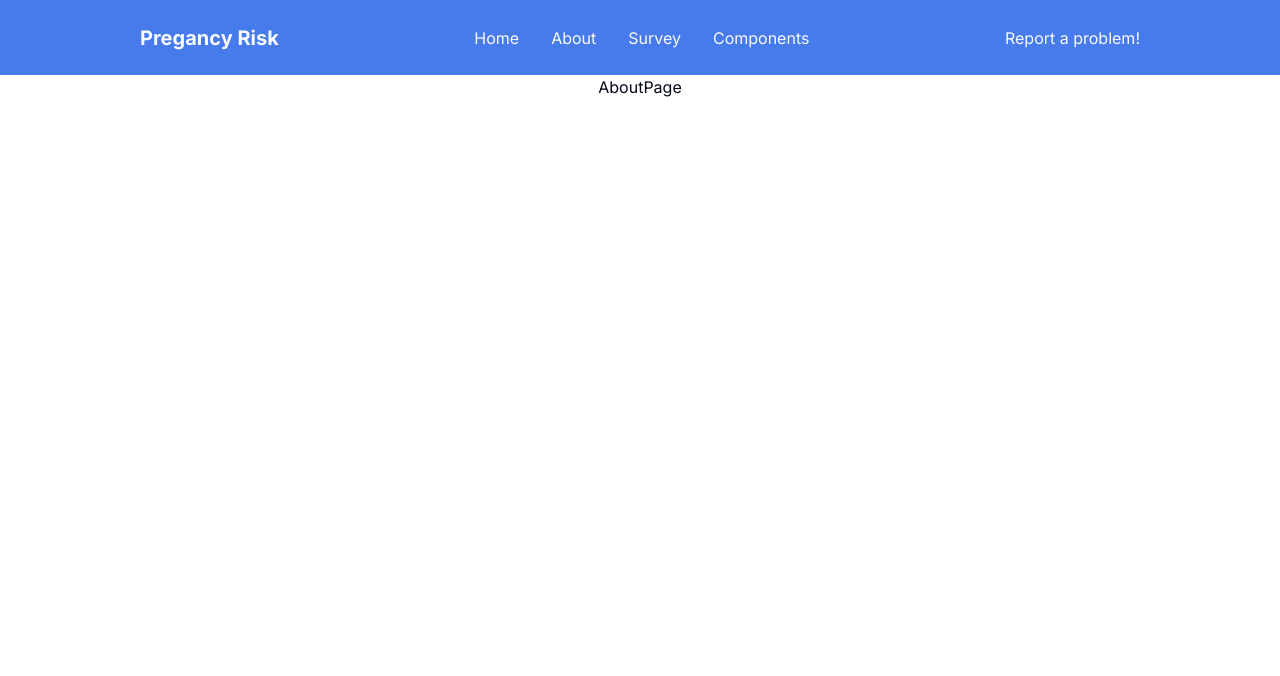
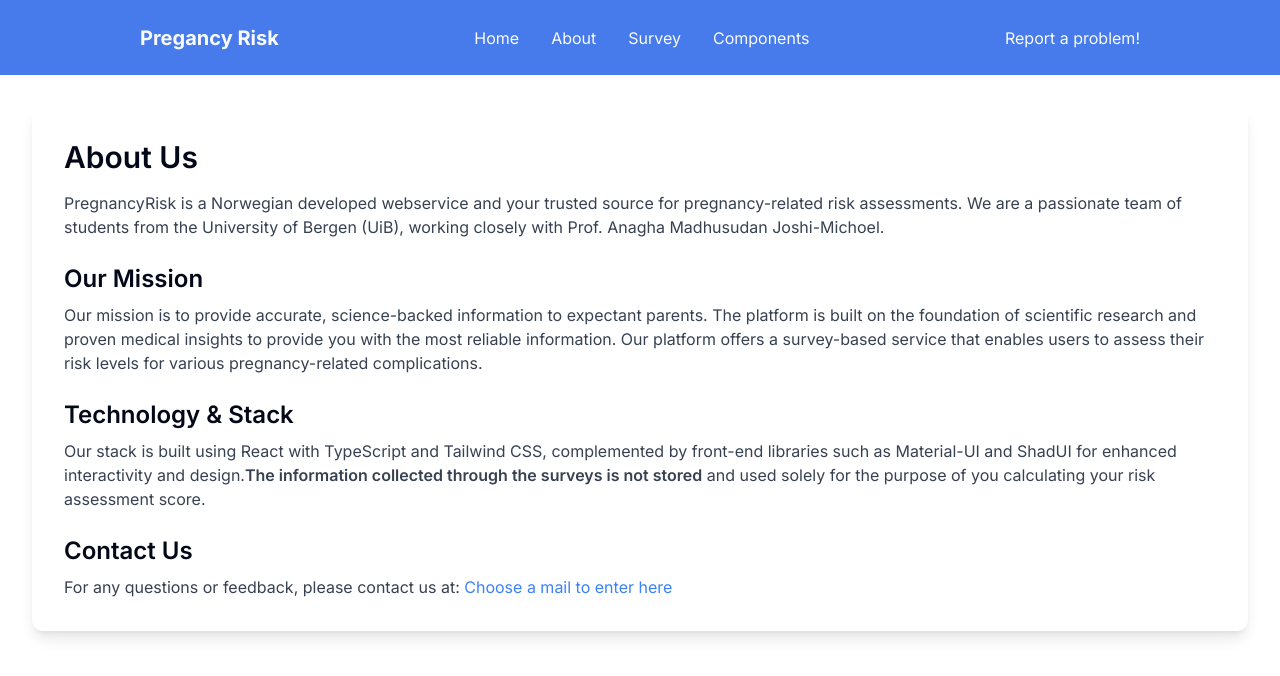
Before and after one commit to INF219-pregnancy-risk/pregnancy-risk, a Next.js app: page /about in a window 1280 px wide. Shown: the top 676 px of the page. Built offline with nearby package versions, Linux system fonts and the light colour scheme.

Commit message:
initial about page

```diff
--- a/src/app/about/page.tsx
+++ b/src/app/about/page.tsx
@@ -1,7 +1,39 @@
-import React from "react";
+import React from 'react';
 
 const AboutPage = () => {
-  return <div className="">AboutPage</div>;
+  return (
+    <div className="p-8">
+      <div className="container mx-auto bg-white rounded-lg p-8 shadow-lg">
+        <h1 className="text-3xl font-semibold mb-4">About Us</h1>
+        <p className="mb-6 text-gray-700">
+          PregnancyRisk is a Norwegian developed webservice and your trusted source for pregnancy-related risk assessments.
+          We are a passionate team of students from the University of Bergen (UiB), working closely with Prof. Anagha Madhusudan Joshi-Michoel.
+        </p>
+
+        <h2 className="text-2xl font-semibold mb-2">Our Mission</h2>
+        <p className="mb-6 text-gray-700">
+          Our mission is to provide accurate, science-backed information to expectant parents.
+          The platform is built on the foundation of scientific research and proven medical insights to provide you with the most reliable information.
+          Our platform offers a survey-based service that enables users to assess their risk levels for various pregnancy-related complications.
+        </p>
+
+        <h2 className="text-2xl font-semibold mb-2">Technology & Stack</h2>
+          <p className="mb-6 text-gray-700">
+            Our stack is built using React with TypeScript and Tailwind CSS, complemented by front-end libraries such as Material-UI and ShadUI for enhanced interactivity and design.
+            <span className="font-semibold">
+              The information collected through the surveys is not stored
+            </span>{" "}
+            and used solely for the purpose of you calculating your risk assessment score.
+          </p>
+
+        <h2 className="text-2xl font-semibold mb-2">Contact Us</h2>
+        <p className="text-gray-700">
+          For any questions or feedback, please contact us at:
+          <a href="Choose a mail to enter here" className="text-blue-500 hover:underline"> Choose a mail to enter here </a>
+        </p>
+      </div>
+    </div>
+  );
 };
 
 export default AboutPage;
```
